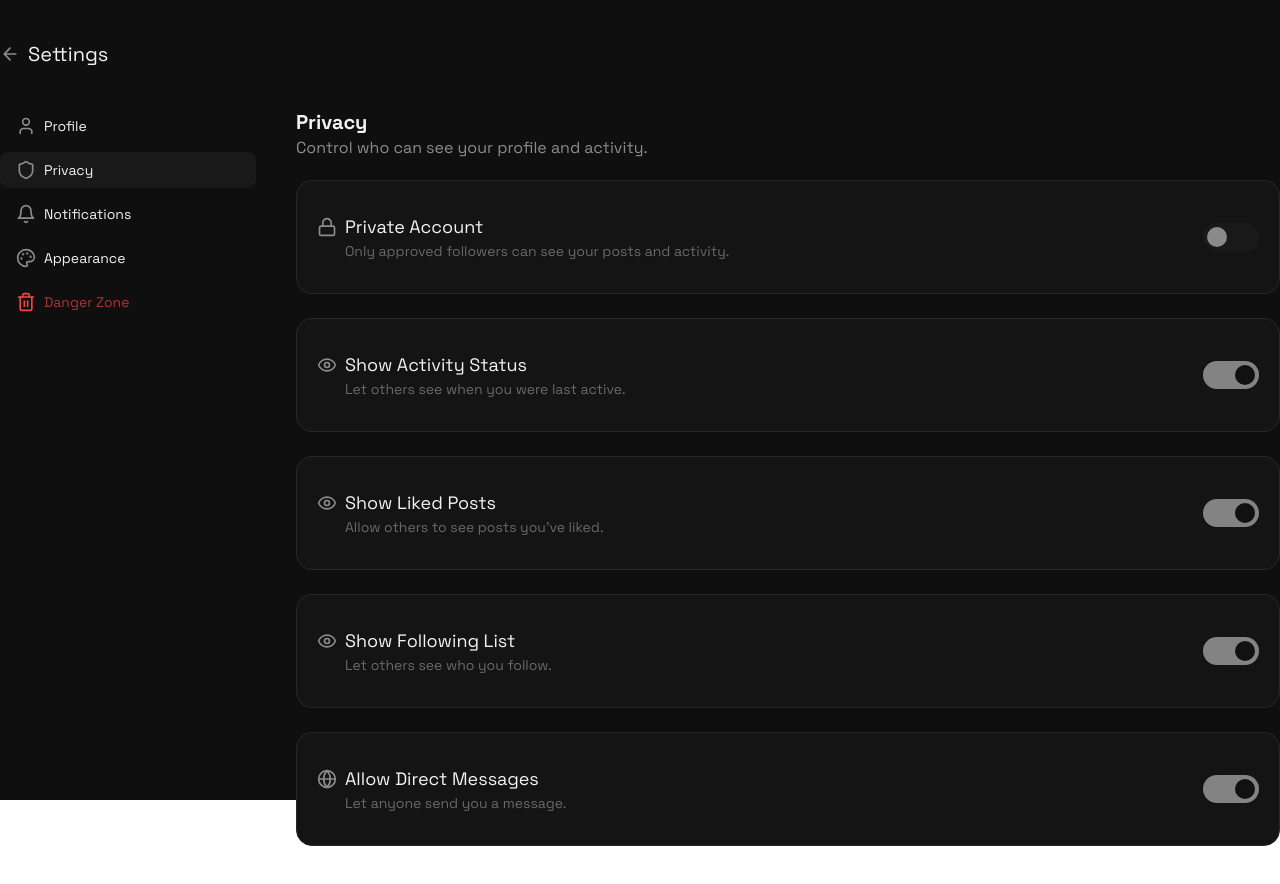
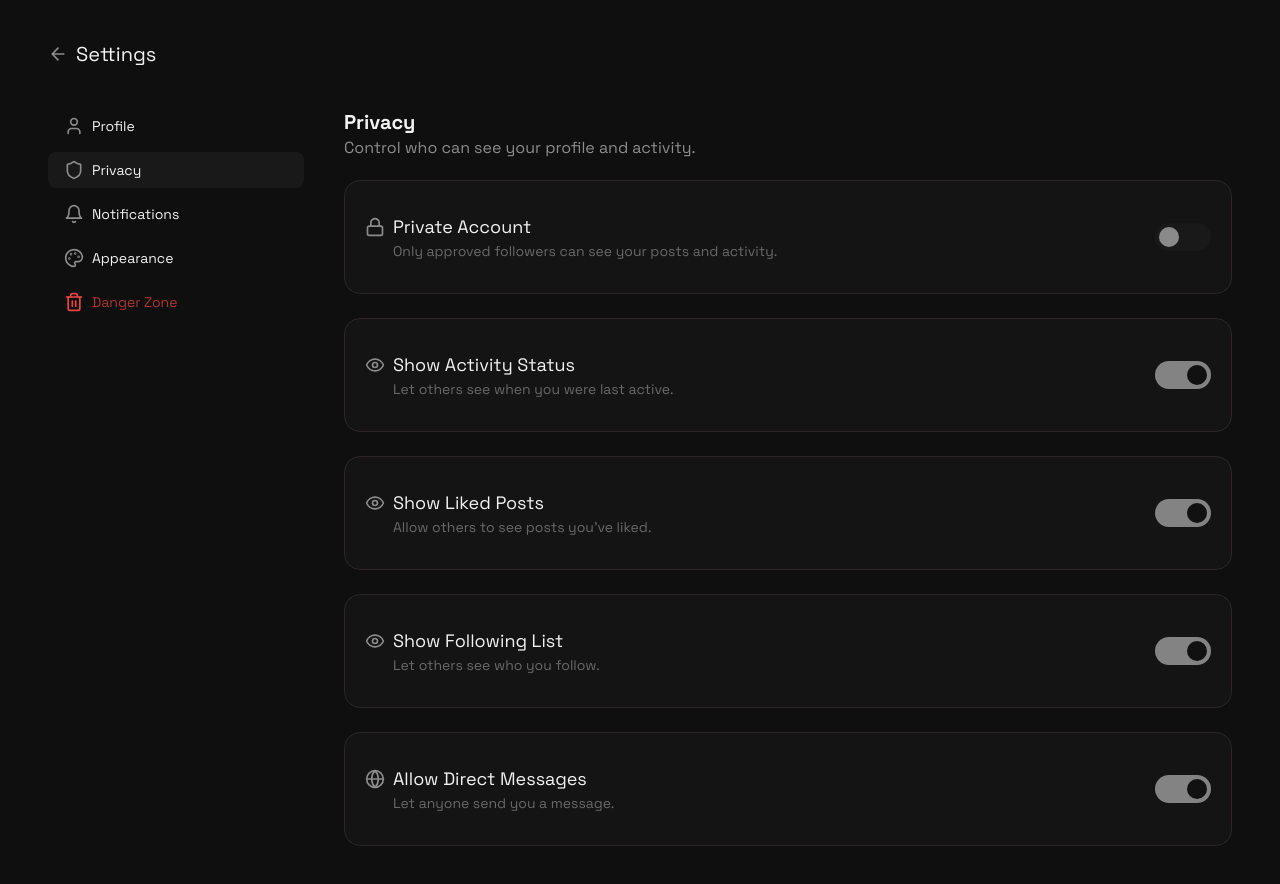
Before and after one commit to HlibSamodin11/FetchCtl, a React (Vite) app: page /settings/privacy in a window 1280 px wide. Before the commit the page ends 846 px from the top, so only its background shows below. Built offline with nearby package versions, Linux system fonts and the light colour scheme; no server answers; the HTML template or start-up script is replaced by a standard one.

Commit message:
adaptive

```diff
--- a/src/pages/settings/AppearanceSettings.jsx
+++ b/src/pages/settings/AppearanceSettings.jsx
@@ -30,7 +30,7 @@ function AppearanceSettings() {
         <div className="p-5 rounded-2xl bg-area border border-area-border">
           <h3 className="pb-4">Theme</h3>
 
-          <div className="flex gap-2">
+          <div className="flex flex-col items-start sm:flex-row gap-2 ">
             <button
               onClick={() => changeTheme('dark')}
               className={`${btnBase} ${theme === 'dark' ? active : inactive}`}
--- a/src/pages/settings/PrivacySettings.jsx
+++ b/src/pages/settings/PrivacySettings.jsx
@@ -4,7 +4,7 @@ import { supabase } from '../../supabaseClient';
 function Switch({ label, desc, value, onToggle, disabled, icon }) {
   return (
     <div className="p-5 rounded-2xl bg-area border border-area-border space-y-4">
-      <div className="flex items-center justify-between py-3">
+      <div className="flex items-center justify-between py-3 gap-10">
         <div className="flex gap-2">
           <svg className="w-5 h-5 my-1">
             <use
@@ -22,7 +22,7 @@ function Switch({ label, desc, value, onToggle, disabled, icon }) {
           disabled={disabled}
           onClick={onToggle}
           className={`
-            w-14 h-7 flex items-center rounded-full p-1 transition-colors
+            w-14 h-7 flex items-center rounded-full p-1 transition-colors flex-shrink-0
             ${value ? 'bg-accent-text' : 'bg-button-bg'}
             ${disabled ? 'opacity-50 cursor-not-allowed' : ''}
           `}
--- a/src/pages/settings/SettingsLayout.jsx
+++ b/src/pages/settings/SettingsLayout.jsx
@@ -22,7 +22,7 @@ function Settings({ user }) {
   ];
 
   return (
-    <section className="bg-bg w-full h-screen font-grotesk text-main-text flex justify-center py-10">
+    <section className="bg-bg w-full min-h-screen font-grotesk text-main-text flex justify-center py-10 px-6 md:px-12">
       <div className="container">
         <header>
           <h1
@@ -39,7 +39,7 @@ function Settings({ user }) {
           </h1>
         </header>
 
-        <div className="flex gap-10 mt-10">
+        <div className="flex gap-10 mt-10 flex-wrap">
           {/* nav */}
           <div className="w-64">
             <nav className="flex flex-col gap-2 text-sm">
```
